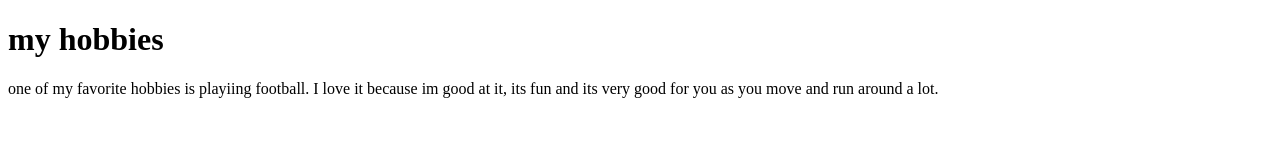
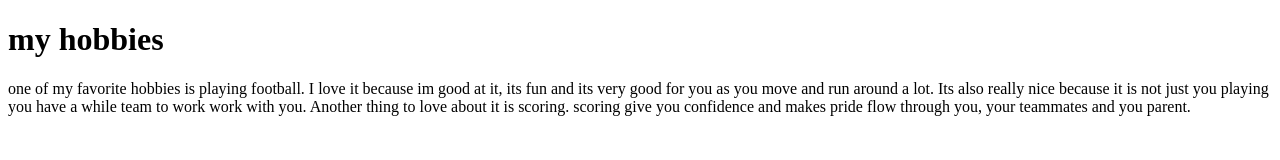
Before and after one commit to sa102563-eng/index, a plain HTML site: page index.html in a window 1280 px wide. Drawn offline with Linux system fonts and the light colour scheme.

Commit message:
Update index.html

```diff
--- a/index.html
+++ b/index.html
@@ -7,6 +7,8 @@
 </head>
 <body>
     <h1>my hobbies</h1>
-    <p>one of my favorite hobbies is playiing football. I love it because im good at it, its fun and its very good for you as you move and run around a lot.</p>
+    <p>one of my favorite hobbies is playing football. I love it because im good at it, its fun and its very good for you as you move and run around a lot.
+    Its also really nice because it is not just you playing you have a while team to work work with you. Another thing to love about it is scoring. scoring
+    give you confidence and makes pride flow through you, your teammates and you parent.</p>
 </body>
 </html>
```
